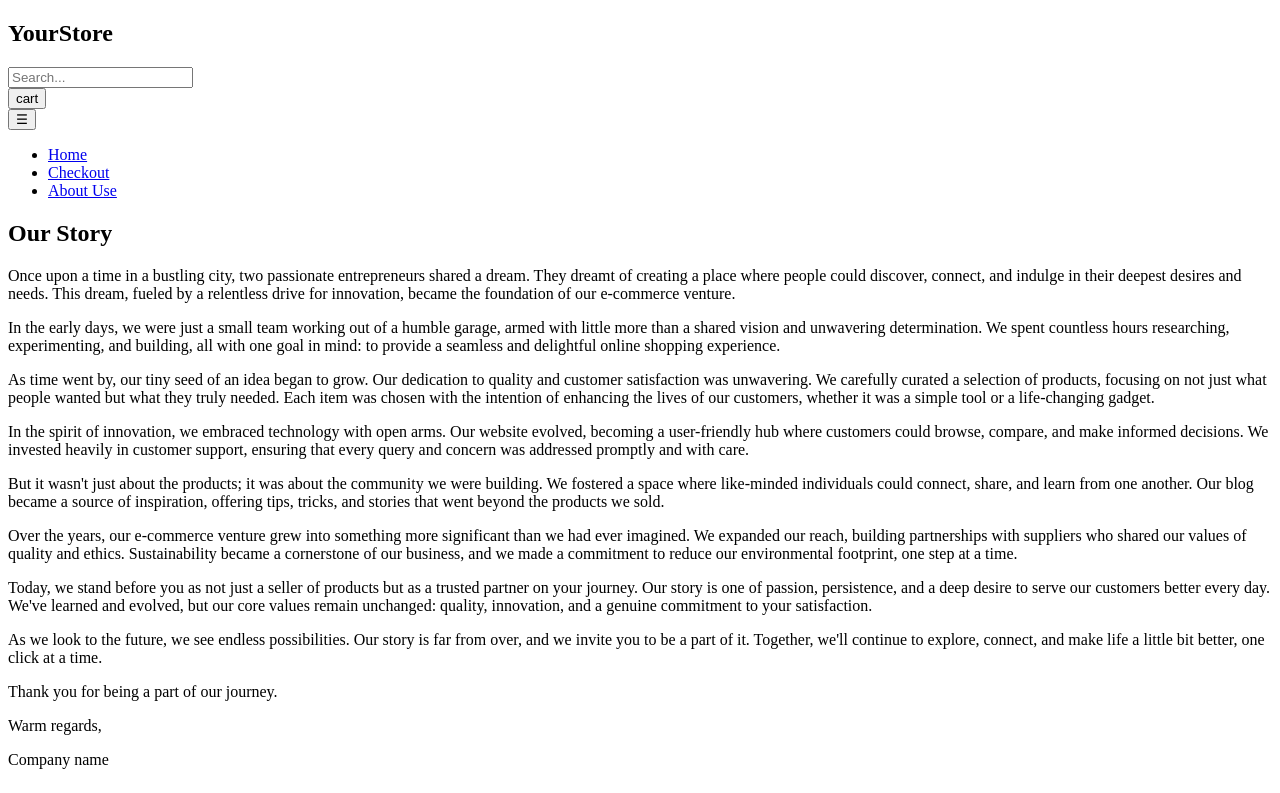
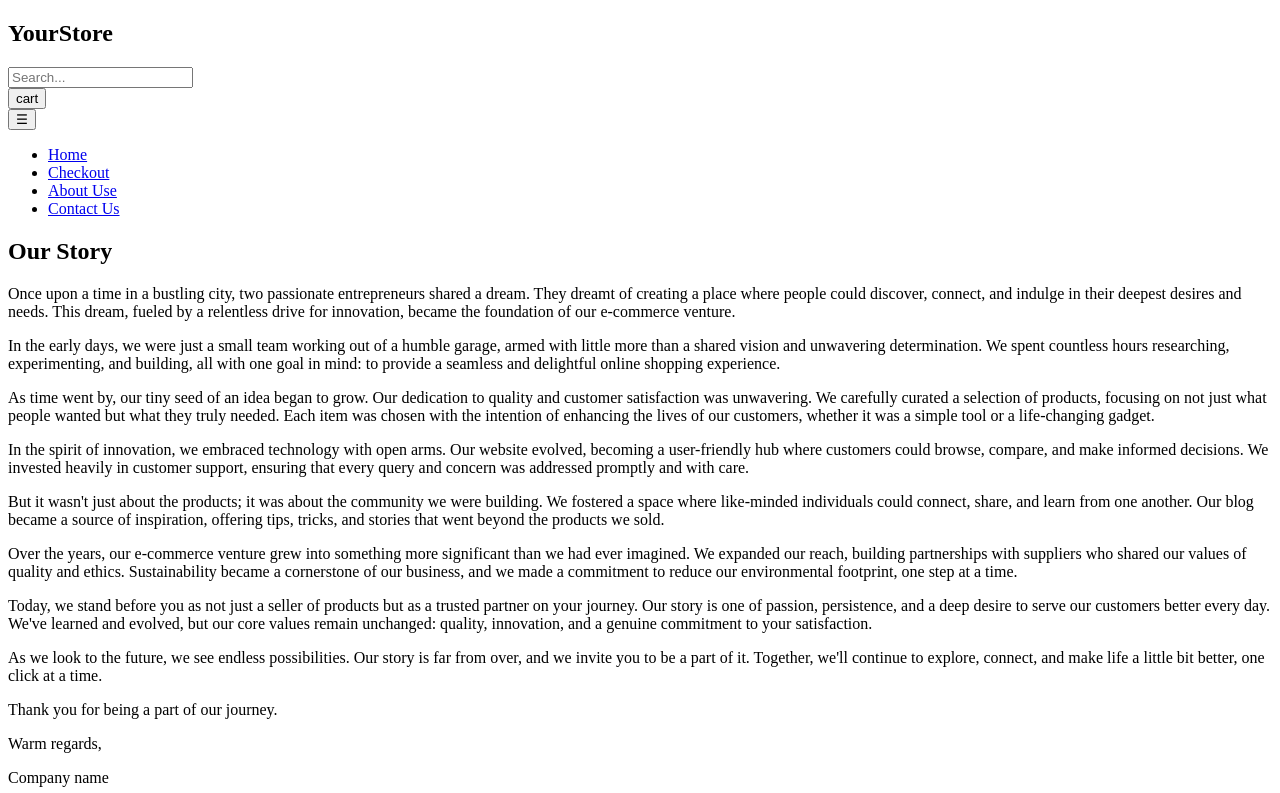
Before and after one commit to nexnic/YourStore, a React (Vite) app: page /Aboutus in a window 1280 px wide. Shown: the top 793 px of the page. Built offline with nearby package versions, Linux system fonts and the light colour scheme.

Commit message:
adding Contact Us

```diff
--- a/src/script/pages/Layout/Navigation.tsx
+++ b/src/script/pages/Layout/Navigation.tsx
@@ -31,6 +31,9 @@ export default function Navigation({pageConfig, cart, onSelectEmptyCart, onSelec
                         <li>
                         <Link to="/Aboutus" className="link__navbar">About Use</Link>
                         </li>
+                        <li>
+                            <Link to='/ContactUs' className="link__navbar">Contact Us</Link>
+                        </li>
                     </ul>
                 </div>
         </nav>
```
